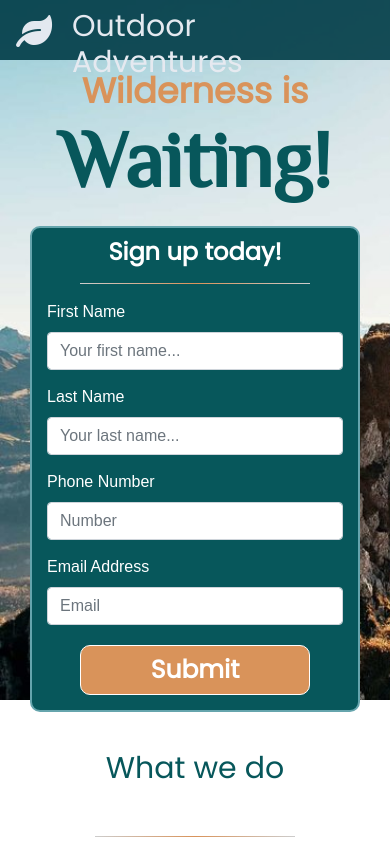
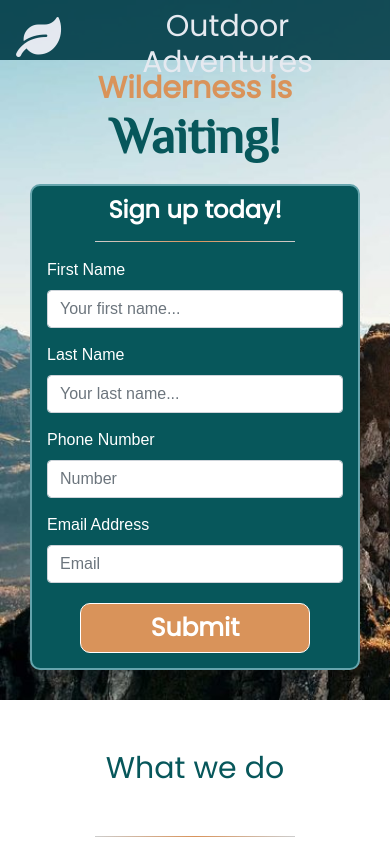
Before and after one commit to nlevine1/Landing-Page, a website: page app/assets/index.html in a window 390 px wide. Shown: the top 844 px of the page. Drawn offline with nearby package versions, Linux system fonts and the light colour scheme; a web font is replaced by a local one.

Commit message:
styling done

```diff
--- a/app/assets/css/style.css
+++ b/app/assets/css/style.css
@@ -21,6 +21,13 @@ nav {
   z-index: 9;
 }
 
+@media (max-width: 600px) {
+  .navbar {
+    width: 100%;
+    font-size: 20px;
+  }
+}
+
 .left {
   width: 500px;
 }
@@ -37,6 +44,13 @@ nav {
   margin-left: 10px;
   align-self: center;
   font-size: 30px;
+}
+
+@media (max-width: 600px) {
+  .logo-head {
+    font-size: 30px;
+    text-align: center;
+  }
 }
 
 @keyframes navanime {
@@ -71,7 +85,7 @@ nav {
   margin-top: 80px;
 }
 
-@media (max-width: 600px) {
+@media (max-width: 900px) {
   #main {
     margin-top: 110px;
   }
@@ -98,15 +112,18 @@ nav {
   }
 }
 
-@media (max-width: 600px) {
+@media (max-width: 900px) {
   .header-title {
+    margin-top: -20px;
+    font-size: 30px;
+    text-align: center;
   }
 }
 
-@media (max-width: 900px) {
+@media (max-width: 600px) {
   .header-title {
     margin-top: -40px;
-    font-size: 40px;
+    font-size: 30px;
     text-align: center;
   }
 }
@@ -118,10 +135,10 @@ nav {
   font-family: 'Philosopher', sans-serif;
 }
 
-@media (max-width: 600px) {
-  .header-title {
+@media (max-width: 900px) {
+  .here {
     text-align: center;
-    font-size: 35px;
+    font-size: 50px;
   }
 }
 
@@ -263,3 +280,9 @@ nav {
   );
   background-image: linear-gradient(to right, #ccc, #d9935a, #ccc);
 }
+
+@media (max-width: 900px) {
+  .side2 {
+    width: 200px;
+  }
+}
--- a/app/assets/index.html
+++ b/app/assets/index.html
@@ -27,6 +27,7 @@
       href="https://fonts.googleapis.com/css?family=Niramit|Poppins|Philosopher"
       rel="stylesheet"
     />
+    <link rel="icon" type="image" href="./images/Mtn.png" />
   </head>
   <body>
     <nav class="navbar" id="header">
@@ -42,15 +43,13 @@
     <div class="container-fluid" id="photo-container">
       <div class="container" id="main">
         <div class="row">
-          <!-- <div class="col-md-2"></div> -->
-
-          <div class="col-md-8">
+          <div class="col-md-7">
             <h1 class="header-title">
               Wilderness is <span class="here">Waiting!</span>
             </h1>
           </div>
 
-          <div class="col-md-4">
+          <div class="col-md-5">
             <div class="forms">
               <h4 class="sign">Sign up today!</h4>
               <hr class="side2" />
```
Also changed, not shown: app/assets/images/Mtn.png (added), app/assets/images/tree-solid.svg (added), 3 other files.
